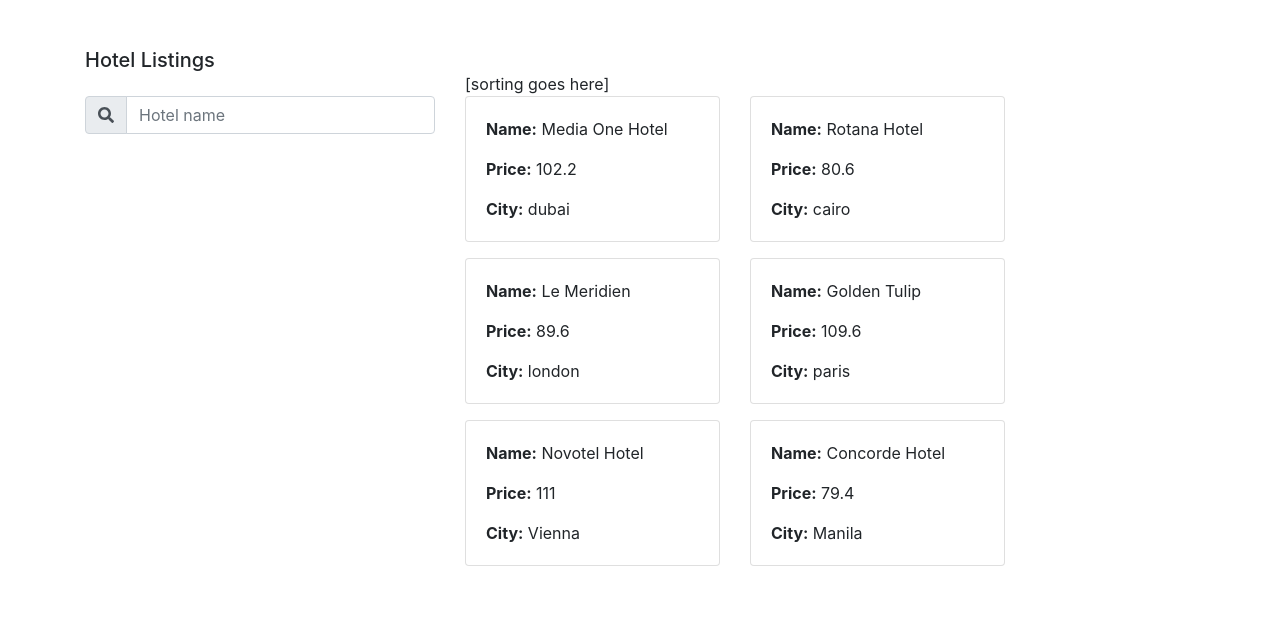
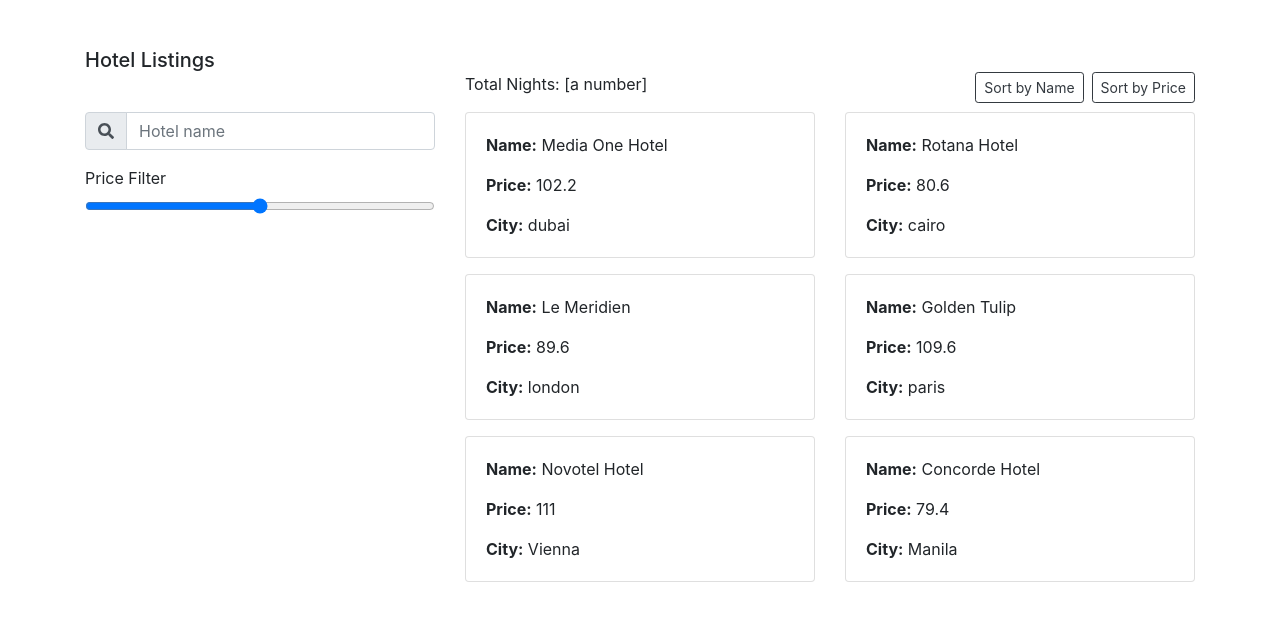
Before and after one commit to travolic/Front-End-Task, an Angular app: page /hotels in a window 1280 px wide. Shown: the top 620 px of the page. Built offline with nearby package versions, Linux system fonts and the light colour scheme.

Commit message:
add sorting controllers

```diff
--- a/src/app/hotels/hotel-listing/hotel-listing.component.html
+++ b/src/app/hotels/hotel-listing/hotel-listing.component.html
@@ -8,7 +8,15 @@
       <ng-template ngbPanelContent>
         <div class="row justify-content-end">
           <div class="col-8">
-            [sorting goes here]
+            <div class="clearfix mb-2">
+              <div class="float-left">
+                <label>Total Nights: [a number]</label>
+              </div>
+              <div class="float-right">
+                <button class="btn btn-outline-dark btn-sm">Sort by Name</button>
+                <button class="btn btn-outline-dark btn-sm ml-2">Sort by Price</button>
+              </div>
+            </div>
           </div>
         </div>
         <div class="row">
@@ -21,8 +29,12 @@
               </div>
               <input type="text" class="form-control" placeholder="Hotel name" aria-label="HotelName" aria-describedby="search-addon">
             </div>
+            <div class="form-group">
+              <label for="priceFilterRange">Price Filter</label>
+              <input type="range" class="form-control-range" id="priceFilterRange">
+            </div>
           </div>
-          <div class="col-6">
+          <div class="col-8">
             <div class="card-deck">
              <ng-container *ngFor="let hotel of hotels; let i = index">
               <div class="card mb-3">
```
